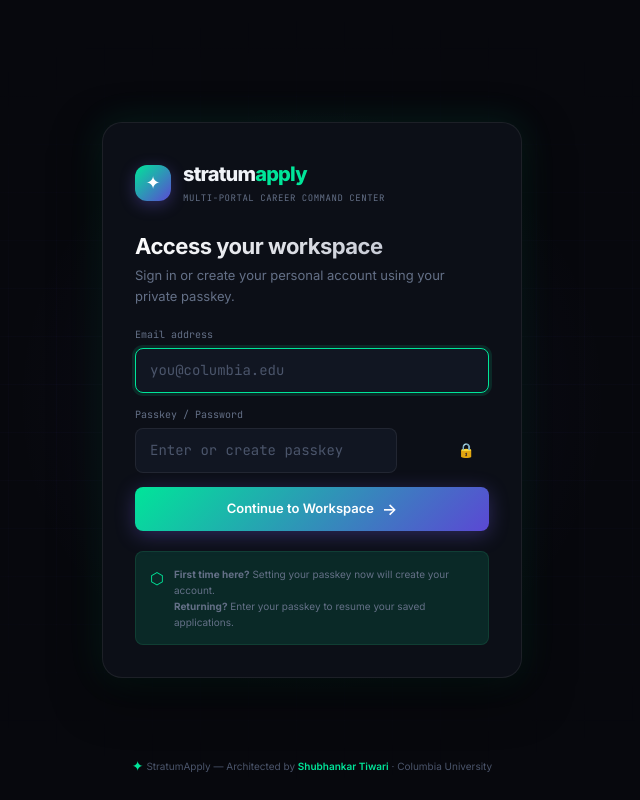
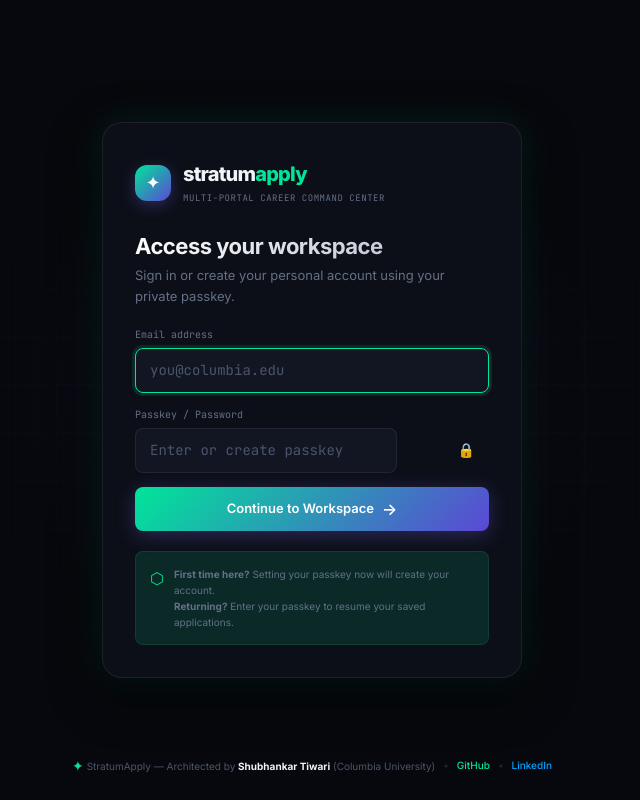
Before and after one commit to shubhankartiwari99/applyflow, a Next.js app: page /login in a window 1280 px wide. Shown: the whole page, without its empty margins (328-968 px from the left). Built offline with nearby package versions, Linux system fonts and the light colour scheme; no server answers.

Commit message:
docs: streamline creator credits with GitHub and LinkedIn

```diff
--- a/app/login/page.tsx
+++ b/app/login/page.tsx
@@ -144,18 +144,29 @@
       </div>
 
       <footer className="login-footer">
-        <span>
-          <span className="footer-spark">✦</span> StratumApply — Architected by{" "}
+        <div style={{ display: "flex", alignItems: "center", gap: 8, justifyContent: "center", flexWrap: "wrap" }}>
+          <span>
+            <span className="footer-spark">✦</span> StratumApply — Architected by <strong style={{ color: "var(--text-primary)" }}>Shubhankar Tiwari</strong> (Columbia University)
+          </span>
+          <span style={{ opacity: 0.35 }}>•</span>
           <a
             href="https://github.com/shubhankartiwari99"
             target="_blank"
             rel="noopener noreferrer"
-            style={{ color: "var(--accent)", textDecoration: "none", fontWeight: 600 }}
+            style={{ color: "var(--accent)", textDecoration: "none", fontWeight: 500 }}
           >
-            Shubhankar Tiwari
-          </a>{" "}
-          · Columbia University
-        </span>
+            GitHub
+          </a>
+          <span style={{ opacity: 0.35 }}>•</span>
+          <a
+            href="https://www.linkedin.com/in/shubhankartiwari"
+            target="_blank"
+            rel="noopener noreferrer"
+            style={{ color: "#00A3FF", textDecoration: "none", fontWeight: 500 }}
+          >
+            LinkedIn
+          </a>
+        </div>
       </footer>
     </main>
   );
```
Also changed, not shown: app/page.tsx (+21 -18 lines), 1 other file (tests, documents, lock files or other folders).
